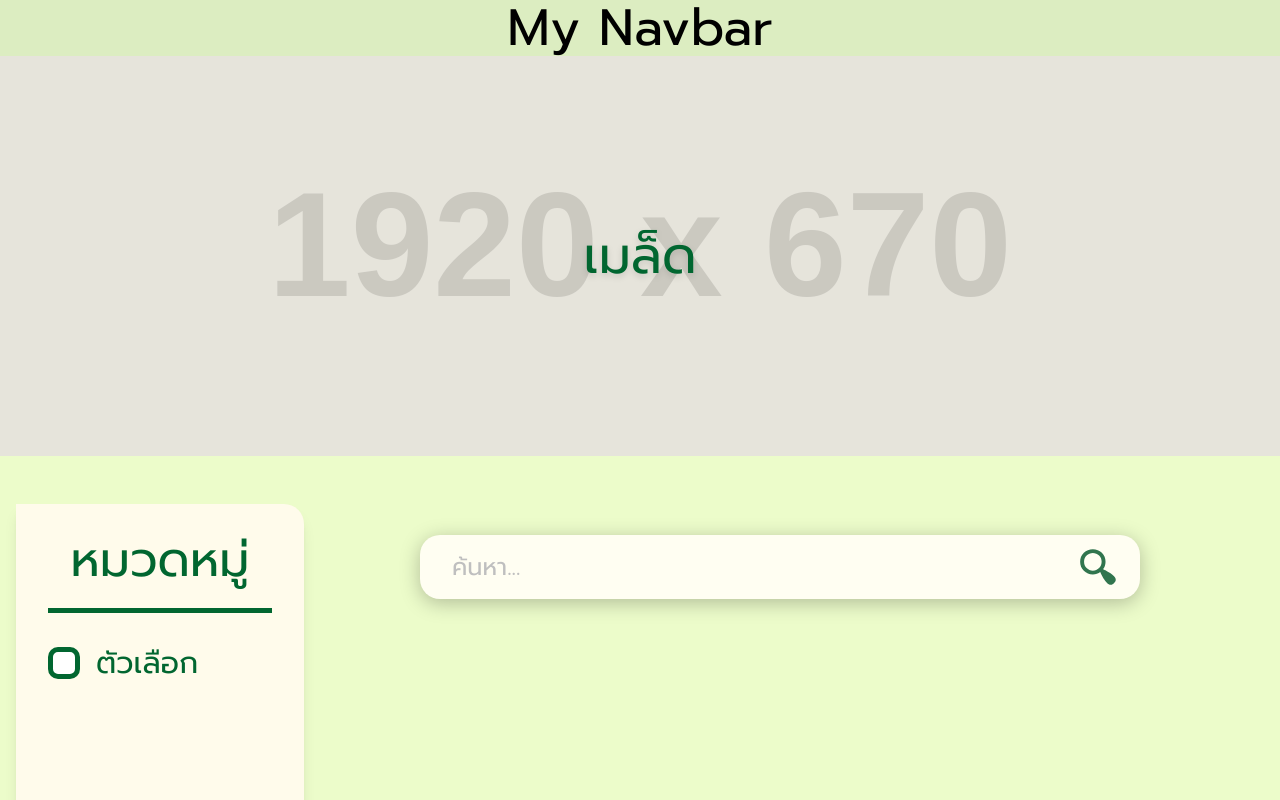
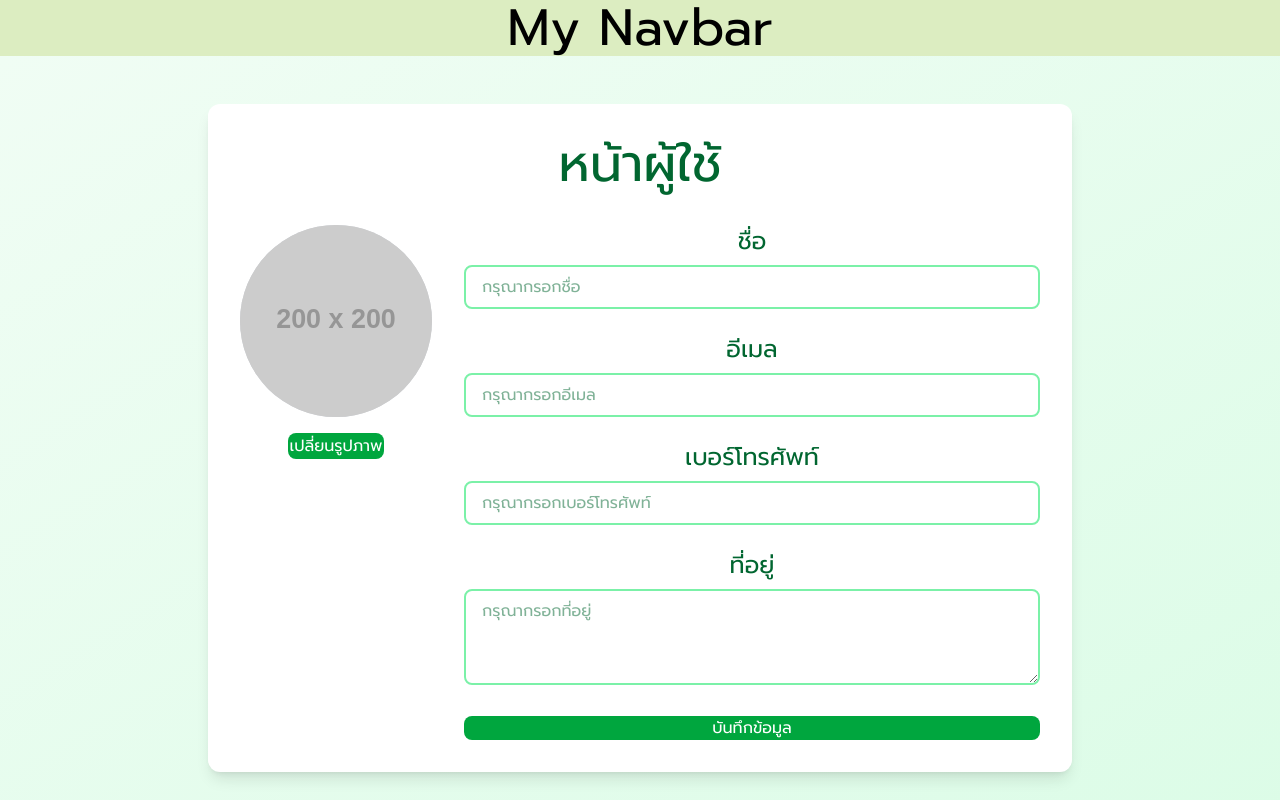
Before and after one commit to psu6810110652/Project, a React (Vite) app in the folder frontend/: page /profile in a window 1280 px wide. Shown: the top 800 px of the page. Built offline with nearby package versions, Linux system fonts and the light colour scheme.

Commit message:
make Profile and add route

```diff
--- a/frontend/src/App.tsx
+++ b/frontend/src/App.tsx
@@ -7,6 +7,8 @@ import Category from './pages/Category';
 
 import Navbar from './components/Navbar';
 import Footer from './components/Footer';
+import Cart from './pages/Cart';
+import Profile from './pages/Profile';
 
 function App() {
   return (
@@ -16,6 +18,8 @@ function App() {
           <Routes>
             <Route path="/" element={<Home />} />
             <Route path="/:categoryName" element={<Category />} />
+            <Route path="/cart" element={<Cart />} />
+            <Route path="/profile" element={<Profile />} />
           </Routes>
         <Footer />
       </Router>
--- /dev/null
+++ b/frontend/src/pages/Profile.tsx
@@ -0,0 +1,73 @@
+import React from 'react';
+
+const Profile = () => {
+  return (
+    <div className="min-h-screen bg-gradient-to-br from-green-50 to-green-100 font-['Prompt'] text-green-800 py-12">
+      <div className="container mx-auto px-4 max-w-4xl">
+        <div className="bg-white rounded-xl shadow-lg p-8">
+          <h1 className="text-5xl font-bold mb-8 text-center text-green-800">หน้าผู้ใช้</h1>
+
+          <div className="flex flex-col md:flex-row gap-8">
+            {/* Profile Picture */}
+            <div className="flex flex-col items-center">
+              <div className="w-48 h-48 bg-gray-300 rounded-full overflow-hidden">
+                <img
+                  src="https://placehold.co/200x200"
+                  alt="Profile"
+                  className="w-full h-full object-cover"
+                />
+              </div>
+              <button className="mt-4 bg-green-600 hover:bg-green-700 text-white px-6 py-2 rounded-lg font-semibold transition-colors">
+                เปลี่ยนรูปภาพ
+              </button>
+            </div>
+
+            {/* Profile Information */}
+            <div className="flex-1">
+              <div className="mb-6">
+                <label className="block text-2xl font-semibold mb-2">ชื่อ</label>
+                <input
+                  type="text"
+                  placeholder="กรุณากรอกชื่อ"
+                  className="w-full px-4 py-2 border-2 border-green-300 rounded-lg focus:outline-none focus:border-green-600"
+                />
+              </div>
+
+              <div className="mb-6">
+                <label className="block text-2xl font-semibold mb-2">อีเมล</label>
+                <input
+                  type="email"
+                  placeholder="กรุณากรอกอีเมล"
+                  className="w-full px-4 py-2 border-2 border-green-300 rounded-lg focus:outline-none focus:border-green-600"
+                />
+              </div>
+
+              <div className="mb-6">
+                <label className="block text-2xl font-semibold mb-2">เบอร์โทรศัพท์</label>
+                <input
+                  type="tel"
+                  placeholder="กรุณากรอกเบอร์โทรศัพท์"
+                  className="w-full px-4 py-2 border-2 border-green-300 rounded-lg focus:outline-none focus:border-green-600"
+                />
+              </div>
+
+              <div className="mb-6">
+                <label className="block text-2xl font-semibold mb-2">ที่อยู่</label>
+                <textarea
+                  placeholder="กรุณากรอกที่อยู่"
+                  className="w-full px-4 py-2 border-2 border-green-300 rounded-lg focus:outline-none focus:border-green-600 h-24"
+                ></textarea>
+              </div>
+
+              <button className="w-full bg-green-600 hover:bg-green-700 text-white px-6 py-3 rounded-lg font-bold text-xl transition-colors">
+                บันทึกข้อมูล
+              </button>
+            </div>
+          </div>
+        </div>
+      </div>
+    </div>
+  );
+};
+
+export default Profile;
```
